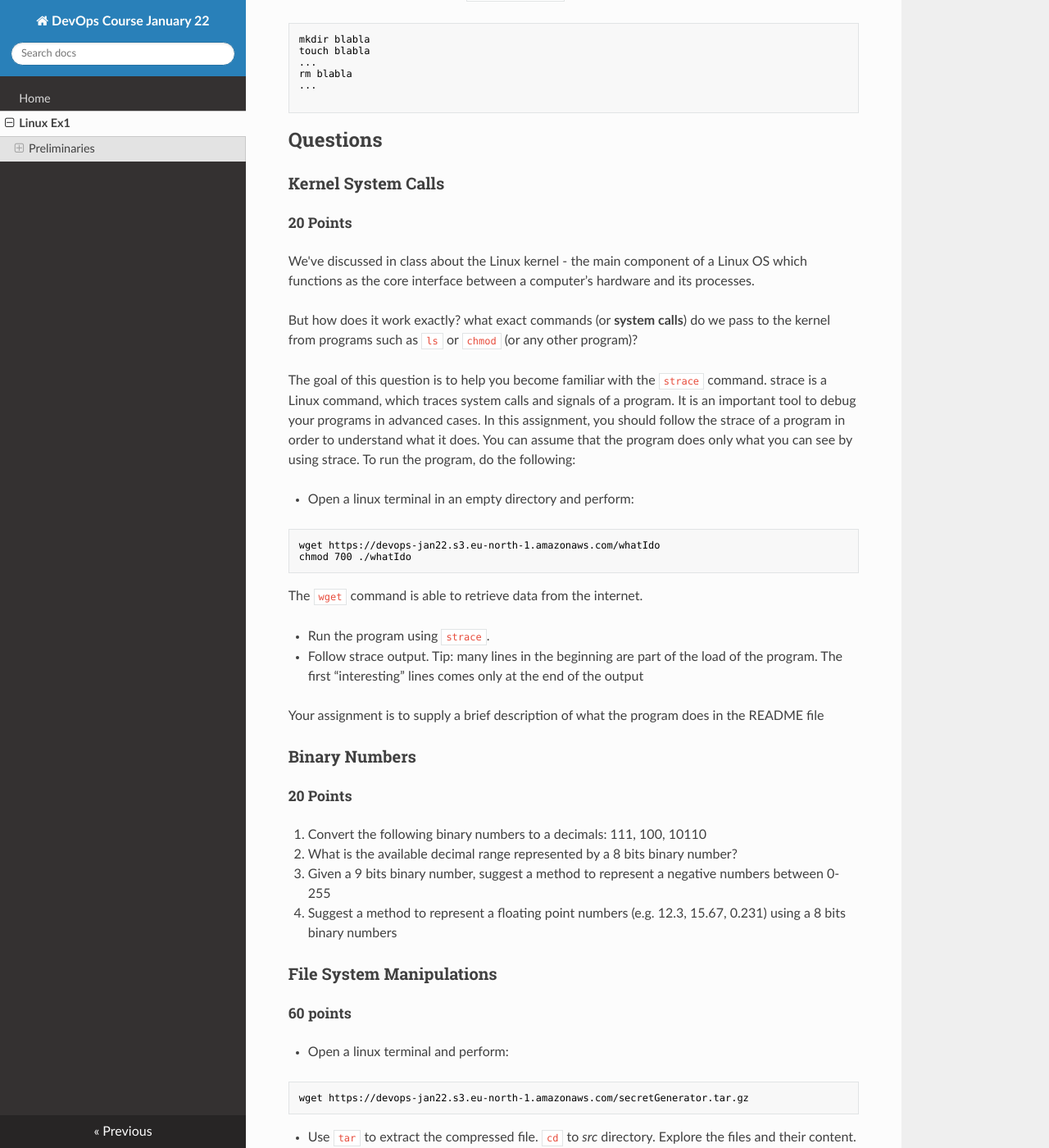
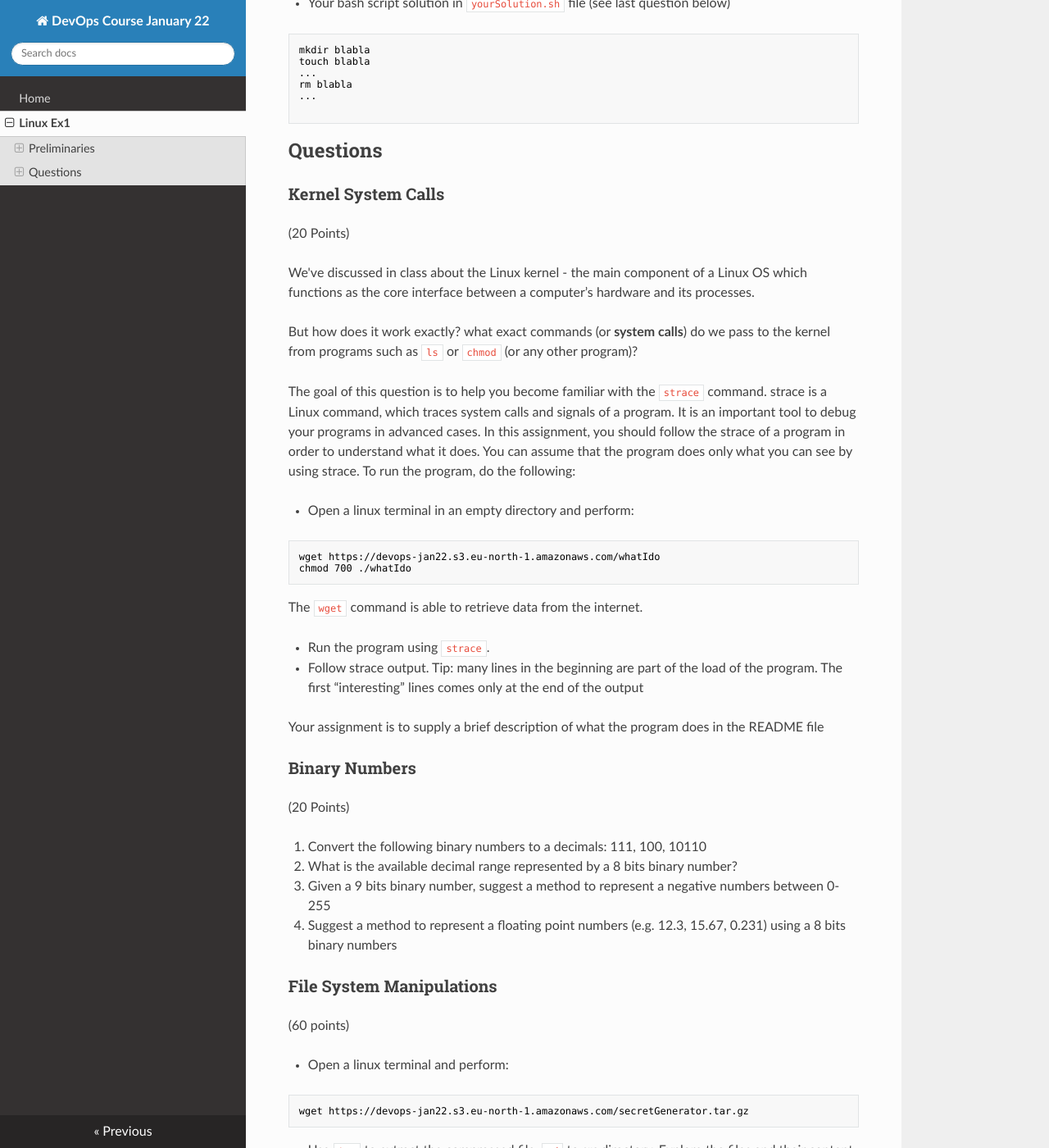
Before and after one commit to alonitac/DevOpsJan22, an MkDocs documentation site: the page built from docs/linux_ex1.md, in a window 1280 px wide and 1400 px high, scrolled down 1395 px. Shown: the whole window at 82% size. Built offline with MkDocs 1.6.1, drawn with Linux system fonts in a browser that asks for light colours; nearby versions of some CDN libraries.

Commit message:
alon's solution

````diff
--- a/docs/linux_ex1.md
+++ b/docs/linux_ex1.md
@@ -1,7 +1,7 @@
-## Linux ex-1
+# Linux ex-1
 Due date: 12/03/22 23:59
 
-### Preliminaries
+## Preliminaries
 
 1. Make sure your Pycharm terminal is configured to run Git Bash (not Powershell)
 2. Open (or clone if you didn't do it yet) [our shared git repo](https://github.com/alonitac/DevOpsJan22) in PyCharm and pull the repository ![Pull Button](/img/pull.png) to get an up-to-date version
@@ -13,7 +13,7 @@
 
 ![New Branch](/img/branch2.png)
 
-#### Submission
+### Submission
 
 At the end of this exercise, under `02_linux_ex1` directory, you should commit and push **only** 2 files as your solution:
 
@@ -48,7 +48,7 @@
 ## Questions
 
 ### Kernel System Calls
-##### 20 Points
+(20 Points)
 
 We've discussed in class about the Linux kernel - the main component of a Linux OS which functions as the core interface between a computer’s hardware and its processes.
 
@@ -75,7 +75,7 @@
 Your assignment is to supply a brief description of what the program does in the README file
 
 ### Binary Numbers
-##### 20 Points
+(20 Points)
 
 1. Convert the following binary numbers to a decimals:
 111, 100, 10110
@@ -84,7 +84,7 @@
 4. Suggest a method to represent a floating point numbers (e.g. 12.3,  15.67, 0.231) using a 8 bits binary numbers
 
 ### File System Manipulations
-##### 60 points
+(60 points)
 
 - Open a linux terminal and perform:
 ```shell
@@ -107,6 +107,6 @@
 - Push ![New Branch](/img/push.png) your changes, and wait for results :-)
 
 
-#### Good Luck
+# Good Luck
 
 Don't hesitate to ask any questions
````
